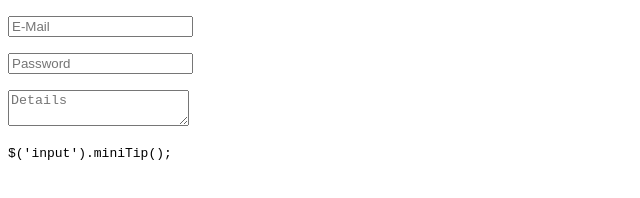
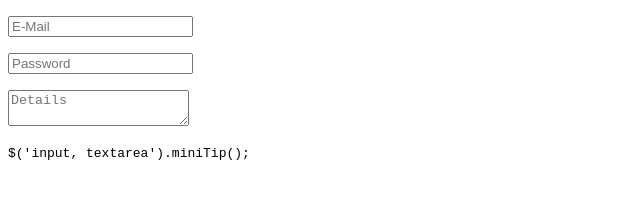
Before and after one commit to Gerhut/jQuery.MiniTip, a plain HTML site: page index.html in a window 1280 px wide. Shown: the full height of the page, 0-640 px from the left. Drawn offline with nearby package versions, Linux system fonts and the light colour scheme.

Commit message:
Add textarea to <pre>

```diff
--- a/index.html
+++ b/index.html
@@ -9,7 +9,7 @@
   <p><input type="email" placeholder="E-Mail"></p>
   <p><input type="password" placeholder="Password"></p>
   <p><textarea placeholder="Details"></textarea></p>
-  <pre>$('input').miniTip();</pre>
+  <pre>$('input, textarea').miniTip();</pre>
   <script src="http://code.jquery.com/jquery-latest.js"></script>
   <script src="http://code.jquery.com/color/jquery.color-2.1.2.min.js"></script>
   <script src="jQuery.MiniTip.js"></script>
```
